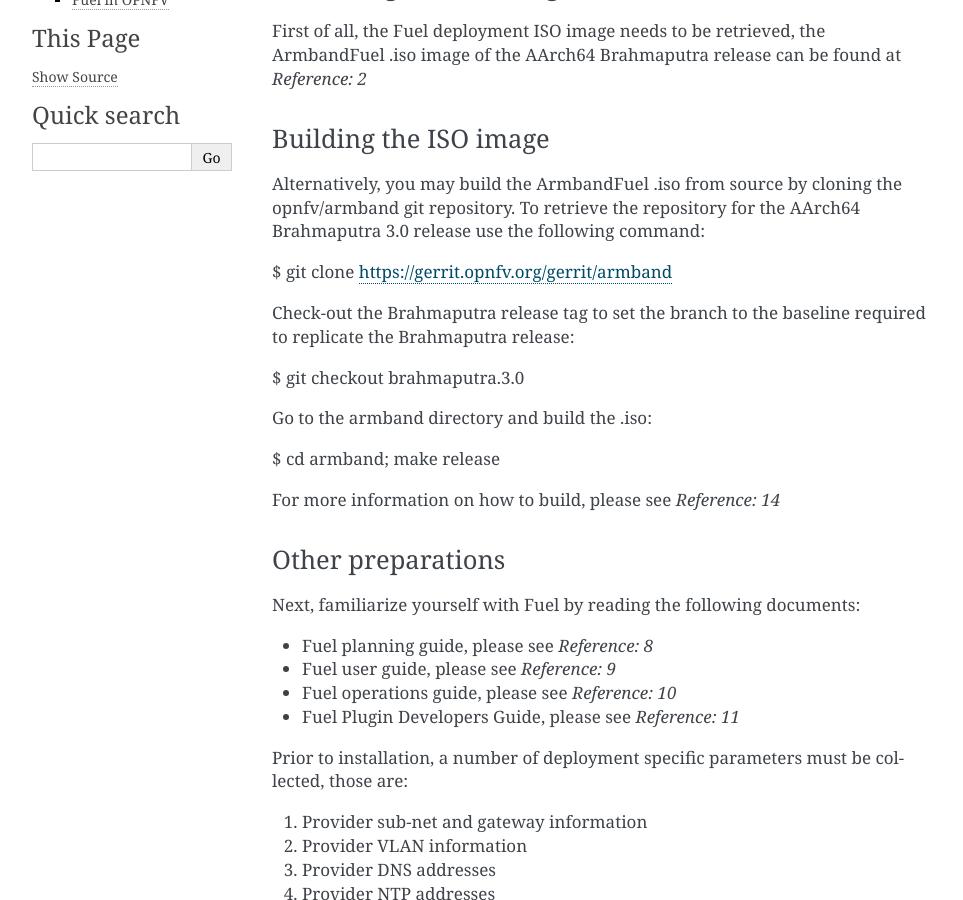
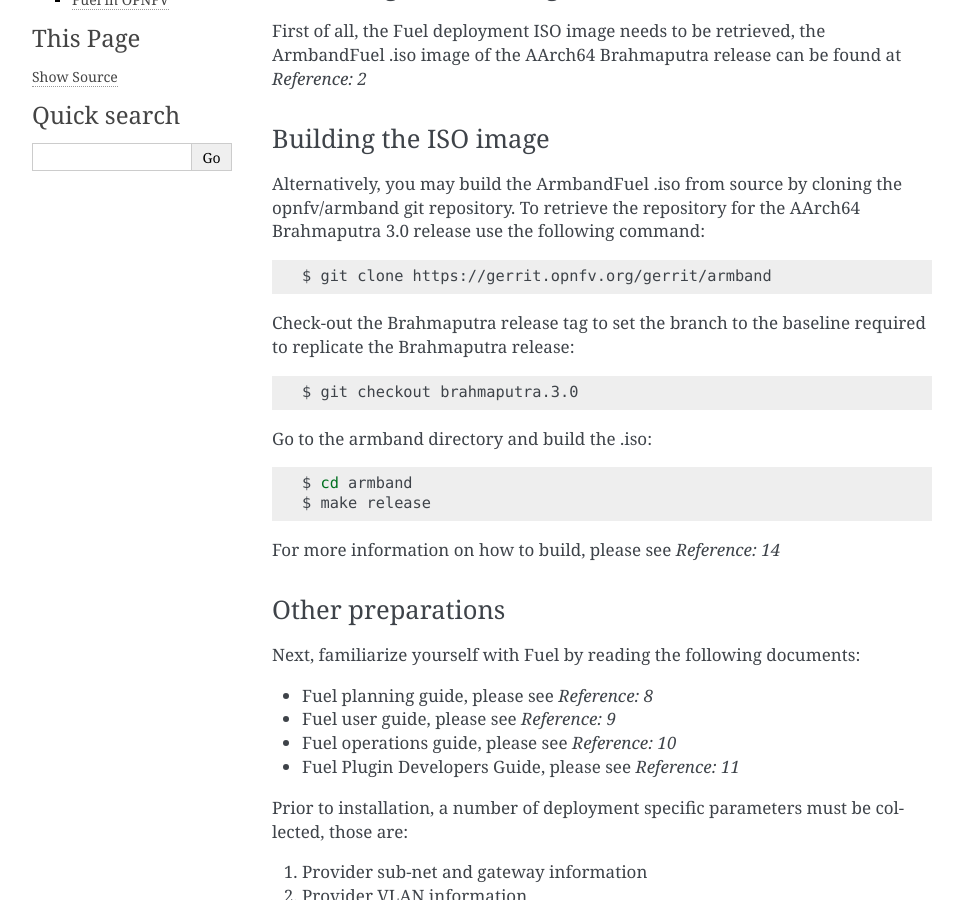
Before and after one commit to opnfv/armband, a Sphinx documentation site: the page built from docs/installation-instruction.rst, in a window 1280 px wide and 900 px high, scrolled down 1134 px. Shown: the whole window, without its empty margins (148-1111 px from the left). Built offline with Sphinx 7.4.7, drawn with Linux system fonts in a browser that asks for light colours.

Commit message:
docs/instal-instr: Add bash code-block markup.
Change-Id: I04b97451d9b411d727b0ef51f1fc329510a286bb

```diff
--- a/docs/installation-instruction.rst
+++ b/docs/installation-instruction.rst
@@ -54,16 +54,23 @@
 opnfv/armband git repository. To retrieve the repository for the AArch64
 Brahmaputra 3.0 release use the following command:
 
-$ git clone https://gerrit.opnfv.org/gerrit/armband
+.. code-block:: bash
+
+    $ git clone https://gerrit.opnfv.org/gerrit/armband
 
 Check-out the Brahmaputra release tag to set the branch to the
 baseline required to replicate the Brahmaputra release:
 
-$ git checkout brahmaputra.3.0
+.. code-block:: bash
+
+    $ git checkout brahmaputra.3.0
 
 Go to the armband directory and build the .iso:
 
-$ cd armband; make release
+.. code-block:: bash
+
+    $ cd armband
+    $ make release
 
 For more information on how to build, please see *Reference: 14*
 
```
